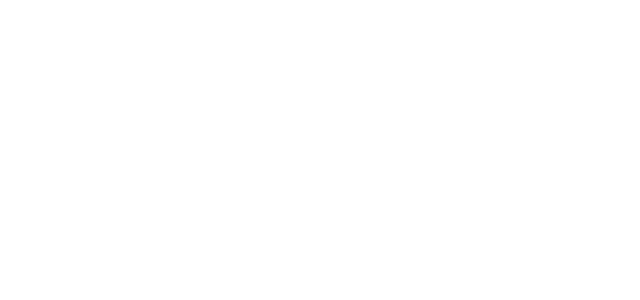
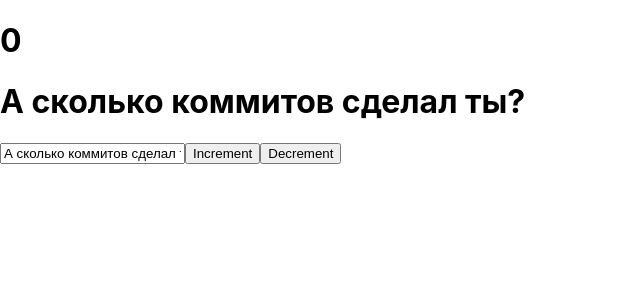
Before and after one commit to yuddmm/taskmanager-front, a React (Create React App) app: page /tasks in a window 1280 px wide. Before the commit this address had no page. Shown: the top 300 px of the page, without its empty margins (0-640 px from the left). Built offline with nearby package versions, Linux system fonts and the light colour scheme.

Commit message:
SA1 added 2 pages and fixed button

```diff
--- a/src/App.tsx
+++ b/src/App.tsx
@@ -1,10 +1,14 @@
 import { Route, Routes } from 'react-router-dom';
 import Projects from './pages/projects/projects';
+import Tasks from './pages/tasks/tasks';
+import Login from './pages/login/login';
 
 function App() {
   return (
     <Routes>
       <Route path="/projects" element={<Projects />} />
+      <Route path="/tasks" element={<Tasks />} />
+      <Route path="/login" element={<Login />} />
     </Routes>
   );
 }
--- a/src/components/button/button.scss
+++ b/src/components/button/button.scss
@@ -12,15 +12,19 @@
 
 .blue {
   background-color: #2d5ae2;
-  border: 0px solid #2d5ae2;
+  border: 0 solid #2d5ae2;
   color: #fff;
+  padding: 2px 4px;
   &:hover {
     background-color: #4872f3;
-    border: 0px solid #4872f3;
   }
 }
 
 .outlined {
   border-width: 1px;
   background-color: transparent;
+  color: #4872f3;
+  &:hover {
+    color: #fff;
+  }
 }
--- /dev/null
+++ b/src/pages/login/login.tsx
@@ -0,0 +1,5 @@
+const Login = () => {
+  return <h1>Name</h1>;
+};
+
+export default Login;
--- /dev/null
+++ b/src/pages/tasks/tasks.tsx
@@ -0,0 +1,25 @@
+import React, { useState } from 'react';
+const Tasks = () => {
+  const [count, setCount] = useState(0);
+  const [value, setValue] = useState('А сколько коммитов сделал ты?');
+
+  function increment() {
+    setCount(count + 1);
+    console.log(count);
+  }
+  function decrement() {
+    setCount(count - 1);
+    console.log(count);
+  }
+
+  return (
+    <div className="App">
+      <h1>{count}</h1>
+      <h1>{value}</h1>
+      <input value={value} onChange={(event) => setValue(event.target.value)} />
+      <button onClick={increment}>Increment</button>
+      <button onClick={decrement}>Decrement</button>
+    </div>
+  );
+};
+export default Tasks;
```
